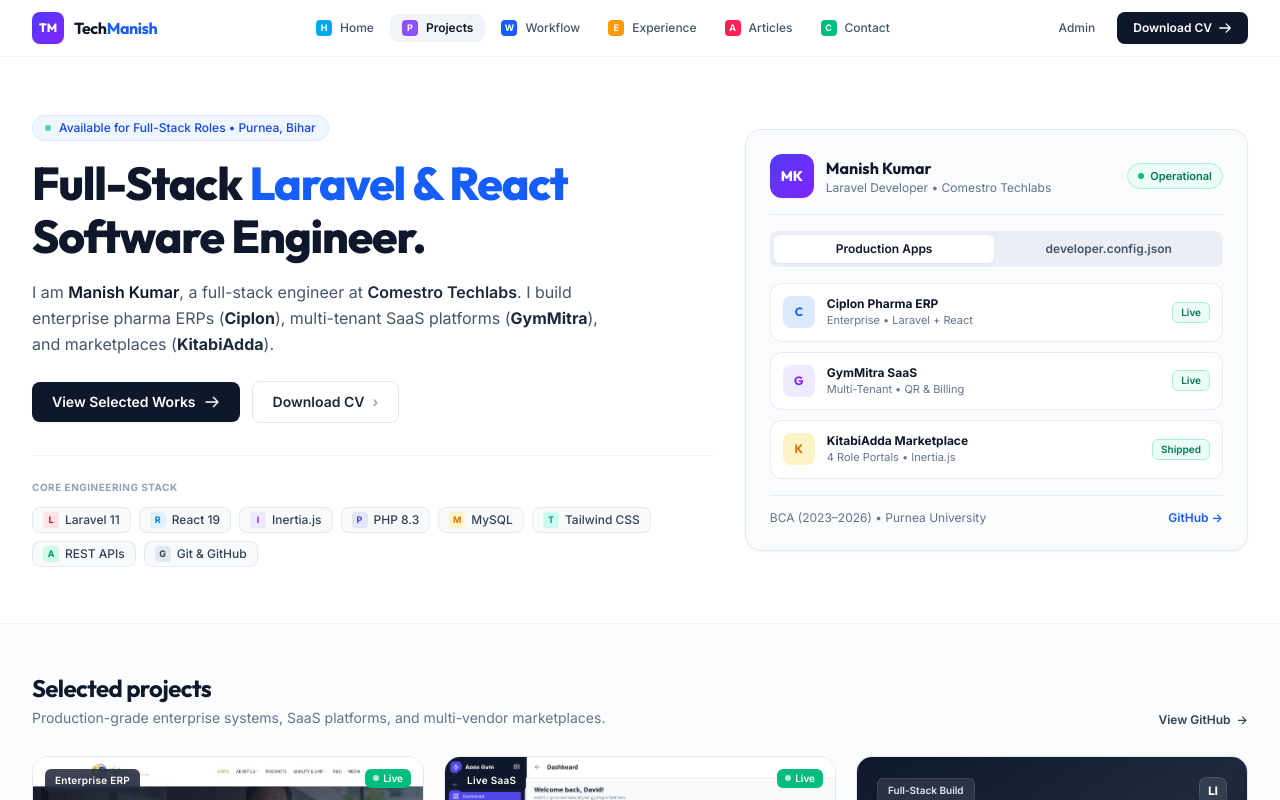
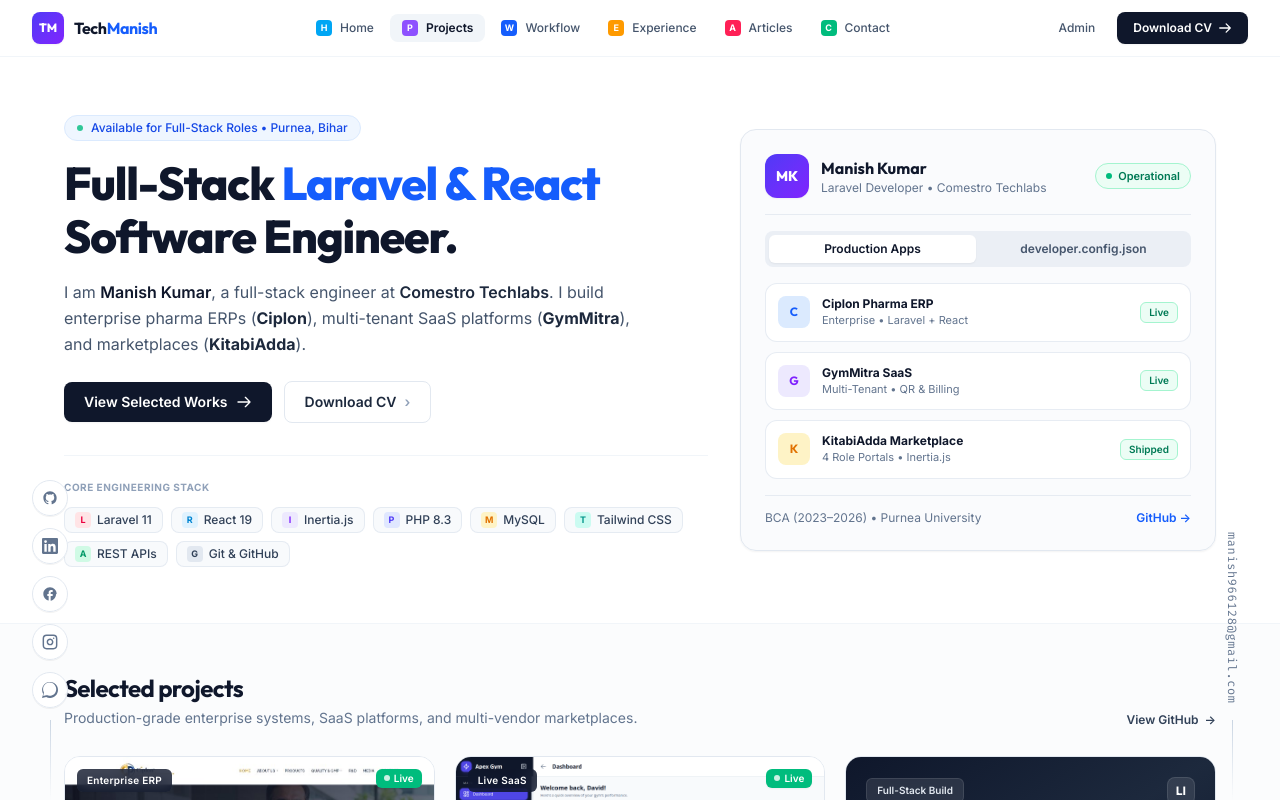
Before and after one commit to manish96-code/Portfolio, a React (Vite) app: page / in a window 1280 px wide. Shown: the top 800 px of the page. Built offline with nearby package versions, Linux system fonts and the light colour scheme; the HTML template or start-up script is replaced by a standard one.

Commit message:
refactor: update components, pages, layout, and build assets

```diff
--- a/src/Layouts/AppLayout.jsx
+++ b/src/Layouts/AppLayout.jsx
@@ -80,6 +80,15 @@ export default function AppLayout({ children, settings, socialLinks, navigate })
     const email = settings?.email || 'manish966128@gmail.com';
     const phone = settings?.phone || '+91 8207593672';
 
+    const fallbackSocials = [
+        { platform: 'GitHub', url: 'https://github.com/manish96-code', icon: 'github' },
+        { platform: 'LinkedIn', url: 'https://www.linkedin.com/in/manish-kumar-9661link', icon: 'linkedin' },
+        { platform: 'Facebook', url: 'https://www.facebook.com/share/1MArsUNxGr/', icon: 'facebook' },
+        { platform: 'Instagram', url: 'https://www.instagram.com/manish_kumar_9661?igsh=MTQxdmY2ajJrem9ocw==', icon: 'instagram' },
+        { platform: 'WhatsApp', url: 'https://wa.me/918207593672?text=Hello%20Manish%2C%20I%20visited%20your%20portfolio%20and%20wanted%20to%20connect!', icon: 'whatsapp' },
+    ];
+    const displaySocials = (socialLinks && socialLinks.length > 0) ? socialLinks : fallbackSocials;
+
     useEffect(() => {
         const handleScroll = () => {
             setShowBackToTop(window.scrollY > 400);
@@ -160,7 +169,43 @@ export default function AppLayout({ children, settings, socialLinks, navigate })
     };
 
     return (
-        <div id="top" className="min-h-screen bg-white text-slate-900 font-sans antialiased flex flex-col">
+        <div id="top" className="min-h-screen bg-white text-slate-900 font-sans antialiased flex flex-col relative overflow-x-clip">
+
+            {/* Ambient background glows */}
+            <div className="absolute top-0 left-1/4 w-[500px] h-[500px] bg-indigo-500/[0.03] rounded-full blur-[120px] pointer-events-none -z-10"></div>
+            <div className="absolute top-1/3 right-1/4 w-[400px] h-[400px] bg-cyan-500/[0.02] rounded-full blur-[100px] pointer-events-none -z-10"></div>
+            <div className="absolute bottom-10 left-1/3 w-[600px] h-[600px] bg-indigo-500/[0.02] rounded-full blur-[150px] pointer-events-none -z-10"></div>
+
+            {/* Fixed Left Social Bar */}
+            <div className="hidden lg:flex fixed bottom-0 left-5 xl:left-8 z-30 flex-col items-center gap-3">
+                {displaySocials.filter(l => !['email', 'mail'].includes(l.platform?.toLowerCase())).map((link, idx) => (
+                    <a
+                        key={idx}
+                        href={link.url}
+                        target="_blank"
+                        rel="noreferrer"
+                        className="flex items-center justify-center w-9 h-9 border border-slate-200 bg-white/90 backdrop-blur-md rounded-full text-slate-500 hover:text-blue-600 hover:border-blue-300 hover:-translate-y-1 transition-all duration-200 shadow-2xs"
+                        title={link.platform}
+                        aria-label={link.platform}
+                    >
+                        {renderIcon(link.icon || link.platform)}
+                    </a>
+                ))}
+                <div className="w-px h-20 bg-gradient-to-t from-transparent to-slate-300"></div>
+            </div>
+
+            {/* Fixed Right Email Bar */}
+            <div className="hidden lg:flex fixed bottom-0 right-5 xl:right-8 z-30 flex-col items-center gap-4">
+                <a
+                    href={`mailto:${email}`}
+                    className="text-slate-500 hover:text-blue-600 text-xs font-mono tracking-wider hover:-translate-y-1 transition-all duration-200 py-2"
+                    style={{ writingMode: 'vertical-rl' }}
+                    title={`Email ${email}`}
+                >
+                    {email}
+                </a>
+                <div className="w-px h-20 bg-gradient-to-t from-transparent to-slate-300"></div>
+            </div>
 
             {/* Clean Standard Sticky Header */}
             <header className={`sticky top-0 left-0 right-0 z-40 transition-all duration-200 bg-white/95 backdrop-blur-md border-b ${scrolled ? 'border-slate-200 shadow-xs py-2.5' : 'border-slate-100 py-3'}`}>
@@ -454,8 +499,9 @@ export default function AppLayout({ children, settings, socialLinks, navigate })
             {showBackToTop && (
                 <button
                     onClick={scrollToTop}
-                    className="fixed bottom-6 right-6 z-40 w-10 h-10 rounded-full bg-white border border-slate-200 text-slate-600 flex items-center justify-center hover:bg-slate-900 hover:text-white hover:border-slate-900 transition-all duration-200 shadow-md"
+                    className="fixed bottom-6 right-6 lg:right-20 z-40 w-10 h-10 rounded-full bg-white border border-slate-200 text-slate-600 flex items-center justify-center hover:bg-slate-900 hover:text-white hover:border-slate-900 transition-all duration-200 shadow-md cursor-pointer"
                     title="Back to Top"
+                    aria-label="Back to Top"
                 >
                     <svg className="w-4 h-4" fill="none" stroke="currentColor" strokeWidth="2.2" viewBox="0 0 24 24">
                         <path strokeLinecap="round" strokeLinejoin="round" d="M4.5 15.75l7.5-7.5 7.5 7.5" />
--- a/src/Pages/Public/BlogList.jsx
+++ b/src/Pages/Public/BlogList.jsx
@@ -20,7 +20,7 @@ export default function BlogList({ blogs, categories, socialLinks, settings, nav
                 description="Technical articles on Laravel, React 19, Inertia.js, and database query optimization strategies by Manish Kumar."
                 canonicalUrl="/blogs"
             />
-            <div className="max-w-7xl mx-auto px-4 sm:px-6 lg:px-8 py-8 sm:py-10 font-sans">
+            <div className="max-w-7xl mx-auto px-4 sm:px-6 lg:px-14 xl:px-16 py-8 sm:py-10 font-sans">
 
                 {/* Header */}
                 <div className="max-w-2xl mb-8 space-y-2">
--- a/src/Pages/Public/Home.jsx
+++ b/src/Pages/Public/Home.jsx
@@ -114,7 +114,7 @@ export default function Home({ projects, skills, experiences, certificates, soci
 
             {/* 1. CLEAN HERO SECTION */}
             <section className="bg-white border-b border-slate-100">
-                <div className="max-w-7xl mx-auto px-4 sm:px-6 lg:px-8 py-8 sm:py-12 lg:py-14">
+                <div className="max-w-7xl mx-auto px-4 sm:px-6 lg:px-14 xl:px-16 py-8 sm:py-12 lg:py-14">
                     <div className="grid gap-8 lg:grid-cols-[1.15fr_0.85fr] items-center">
 
                         {/* Left Column */}
@@ -283,7 +283,7 @@ export default function Home({ projects, skills, experiences, certificates, soci
 
             {/* 2. ALL PROJECTS SECTION (Clean Grid inspired by LearnSyntax Courses) */}
             <section id="projects" className="fade-section bg-slate-50/50 py-10 sm:py-12 border-b border-slate-100">
-                <div className="max-w-7xl mx-auto px-4 sm:px-6 lg:px-8">
+                <div className="max-w-7xl mx-auto px-4 sm:px-6 lg:px-14 xl:px-16">
                     <div className="flex flex-col sm:flex-row sm:items-end justify-between gap-3 mb-7">
                         <div>
                             <h2 className="font-display text-xl sm:text-2xl font-bold text-slate-900 tracking-tight">
@@ -404,7 +404,7 @@ export default function Home({ projects, skills, experiences, certificates, soci
 
             {/* 3. MILESTONES & WHY CHOOSE ME SECTION (Inspired by Image 1 & 3) */}
             <section className="fade-section bg-white py-10 sm:py-12 border-b border-slate-100">
-                <div className="max-w-7xl mx-auto px-4 sm:px-6 lg:px-8">
+                <div className="max-w-7xl mx-auto px-4 sm:px-6 lg:px-14 xl:px-16">
                     <div className="mb-7">
                         <h2 className="font-display text-xl sm:text-2xl font-bold text-slate-900 tracking-tight">
                             Milestones &amp; engineering standards
@@ -503,7 +503,7 @@ export default function Home({ projects, skills, experiences, certificates, soci
 
             {/* 4. ENGINEERING WORKFLOW TIMELINE (Inspired by Image 2 "Today's timetable") */}
             <section id="workflow" className="fade-section bg-slate-50/50 py-10 sm:py-12 border-b border-slate-100">
-                <div className="max-w-7xl mx-auto px-4 sm:px-6 lg:px-8">
+                <div className="max-w-7xl mx-auto px-4 sm:px-6 lg:px-14 xl:px-16">
                     <div className="flex flex-col sm:flex-row sm:items-end justify-between gap-2 mb-6">
                         <div>
                             <h2 className="font-display text-xl sm:text-2xl font-bold text-slate-900 tracking-tight">
@@ -572,7 +572,7 @@ export default function Home({ projects, skills, experiences, certificates, soci
 
             {/* 5. ABOUT, QUOTE & EXPERIENCE JOURNEY (Inspired by Image 3) */}
             <section id="about" className="fade-section bg-white py-10 sm:py-12 border-b border-slate-100">
-                <div className="max-w-7xl mx-auto px-4 sm:px-6 lg:px-8 space-y-10">
+                <div className="max-w-7xl mx-auto px-4 sm:px-6 lg:px-14 xl:px-16 space-y-10">
 
                     {/* Quote Spotlight Card */}
                     <div className="bg-white border border-slate-200 rounded-2xl p-6 sm:p-8 shadow-2xs grid gap-6 lg:grid-cols-[0.8fr_1.5fr] items-center">
@@ -684,7 +684,7 @@ export default function Home({ projects, skills, experiences, certificates, soci
 
             {/* 6. TECHNICAL STACK & CREDENTIALS */}
             <section id="skills" className="fade-section bg-slate-50/50 py-10 sm:py-12 border-b border-slate-100">
-                <div className="max-w-7xl mx-auto px-4 sm:px-6 lg:px-8">
+                <div className="max-w-7xl mx-auto px-4 sm:px-6 lg:px-14 xl:px-16">
                     <div className="mb-7">
                         <h2 className="font-display text-xl sm:text-2xl font-bold text-slate-900 tracking-tight">
                             Technical stack &amp; certifications
@@ -745,7 +745,7 @@ export default function Home({ projects, skills, experiences, certificates, soci
 
             {/* 7. CLEAN CONTACT CTA BANNER (Inspired by Image 2 Bottom Card) */}
             <section id="contact" className="fade-section bg-white py-10 sm:py-12">
-                <div className="max-w-7xl mx-auto px-4 sm:px-6 lg:px-8">
+                <div className="max-w-7xl mx-auto px-4 sm:px-6 lg:px-14 xl:px-16">
                     <div className="bg-slate-50/70 border border-slate-200 rounded-2xl p-6 sm:p-8 flex flex-col md:flex-row items-start md:items-center justify-between gap-6">
                         <div>
                             <h2 className="font-display text-lg sm:text-xl font-bold text-slate-900">
--- a/src/Pages/Public/ProjectDetails.jsx
+++ b/src/Pages/Public/ProjectDetails.jsx
@@ -123,7 +123,7 @@ export default function ProjectDetails({ project, socialLinks, settings, navigat
                 ogImage={project.thumbnail}
                 schemaData={projectSchema}
             />
-            <div className="py-6 sm:py-8 font-sans max-w-7xl mx-auto px-4 sm:px-6 lg:px-8">
+            <div className="py-6 sm:py-8 font-sans max-w-7xl mx-auto px-4 sm:px-6 lg:px-14 xl:px-16">
 
                 {/* Back button */}
                 <a
```
Also changed, not shown: 4 other files (tests, documents, lock files or other folders).
